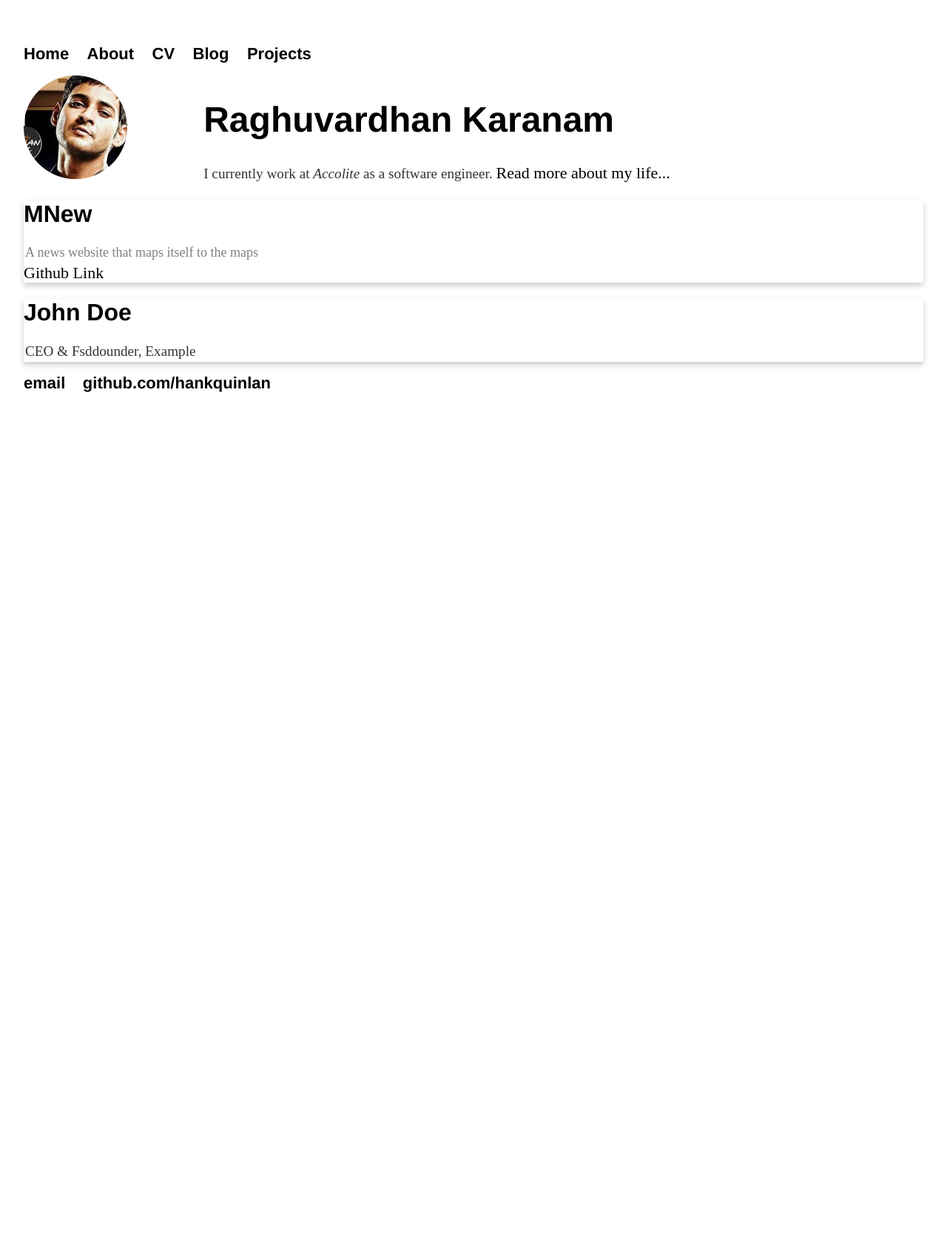
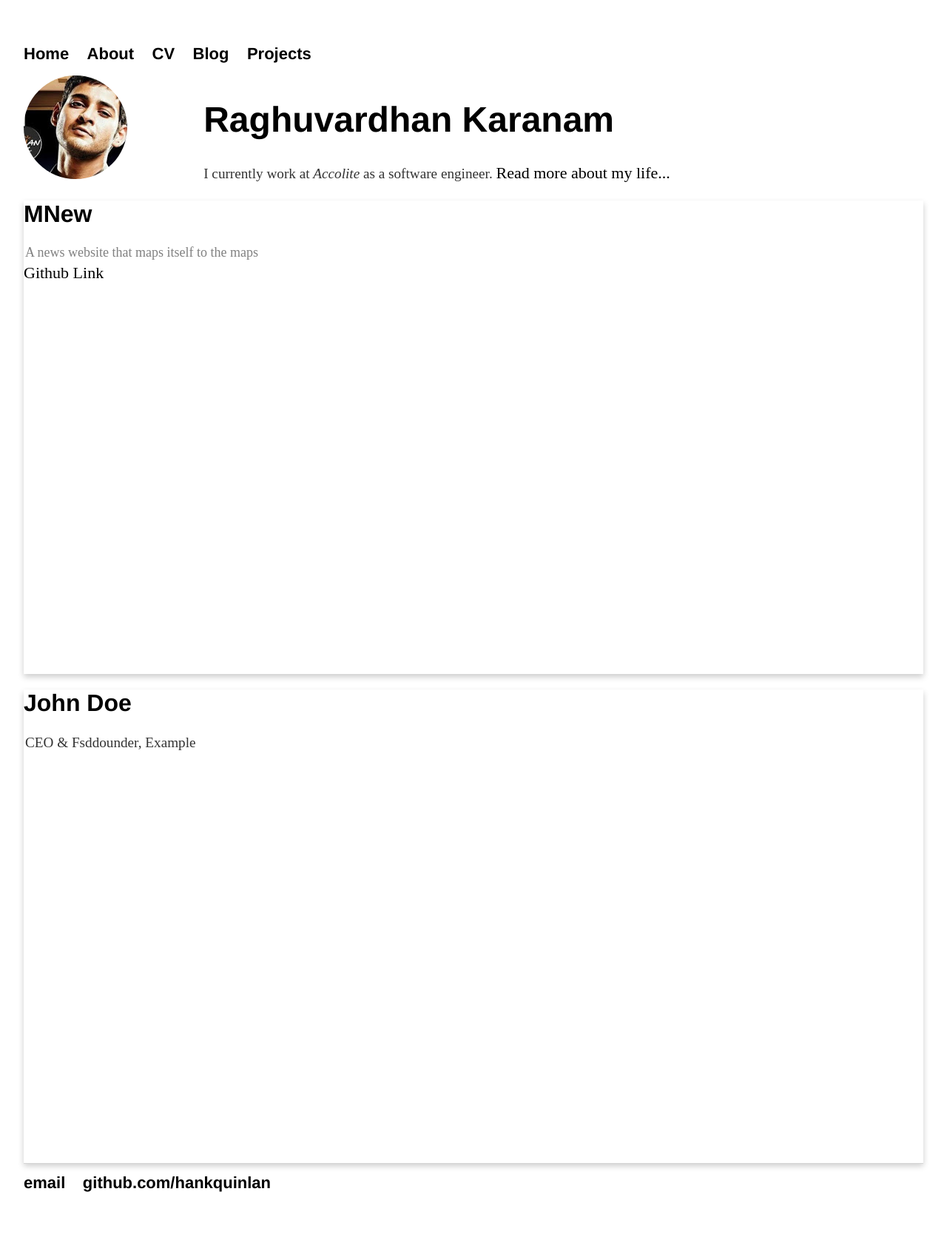
Before and after one commit to raghuvardhan/raghuvardhan.github.io, a Jekyll site: the page built from index.html, in a window 1280 px wide. Shown: the whole page at 74% size. Built offline with Jekyll 4.4.1, drawn with Linux system fonts in a browser that asks for light colours; before the commit the page ends 900 px from its top, so only the background shows below that.

Commit message:
Update css/main.css

```diff
--- a/css/main.css
+++ b/css/main.css
@@ -52,6 +52,7 @@ img {
 .card {
     box-shadow: 0 4px 8px 0 rgba(0, 0, 0, 0.2);
     width:fill;
+    height:40em;
     margin: auto;
 }
 
```
